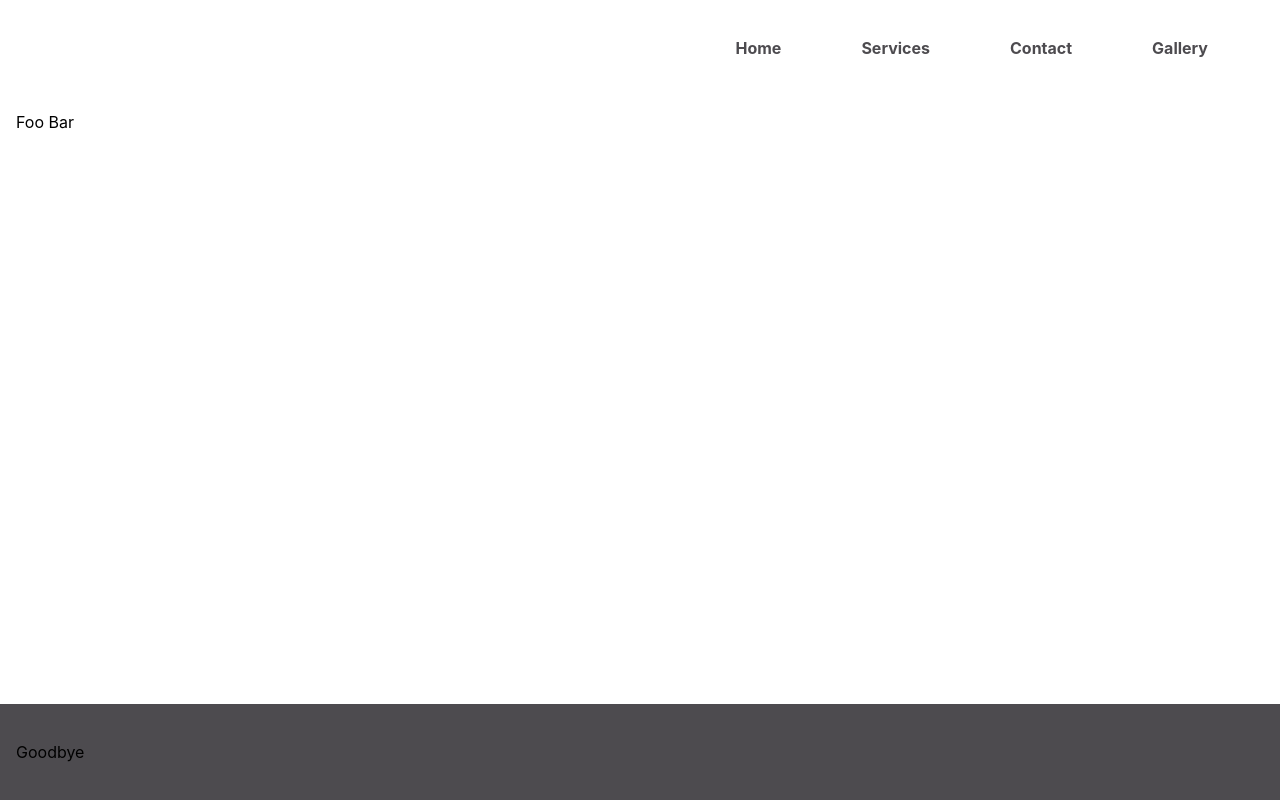
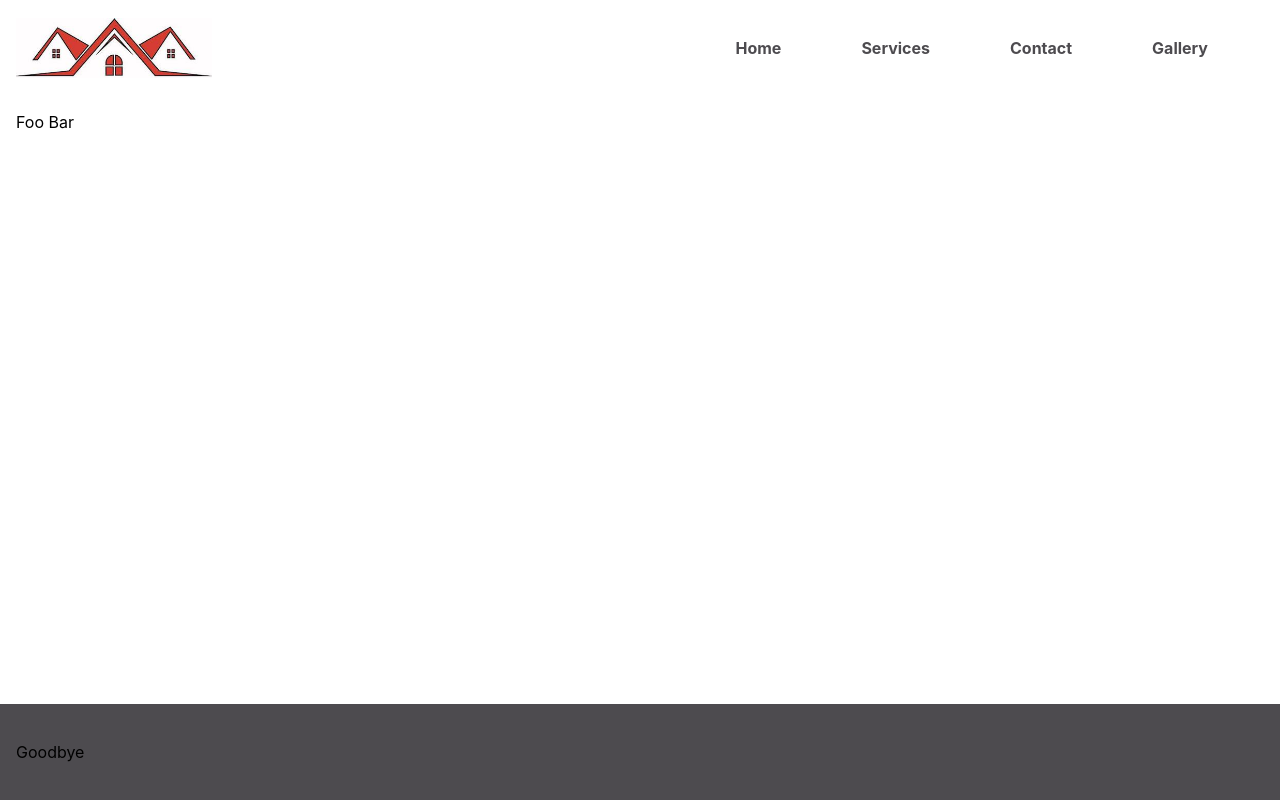
Before and after one commit to asholiver/mrg-construction, a React (Create React App) app: page / in a window 1280 px wide. Built offline with nearby package versions, Linux system fonts and the light colour scheme.

Commit message:
image component use

```diff
--- a/src/layout/Page/Page.js
+++ b/src/layout/Page/Page.js
@@ -2,7 +2,8 @@ import React, { Fragment, Component } from "react";
 import "./Page.css";
 import settings from "./../../css/Settings.css";
 import { Header, Main, Footer } from "..";
-import { Menu, MenuButton } from "./../../components";
+import { Menu, MenuButton, Image } from "./../../components";
+import logo from "./../../logo.jpg";
 
 class Page extends Component {
   updateDimensions = this.updateDimensions.bind(this);
@@ -17,7 +18,6 @@ class Page extends Component {
   updateDimensions() {
     const pxToEm = window.innerWidth / 16;
     if (pxToEm > settings.breakPoint) {
-      console.log("updating");
       this.setState({ activeMenu: false });
     }
   }
@@ -31,6 +31,7 @@ class Page extends Component {
     return (
       <Fragment>
         <Header>
+          <Image alt="company logo" src={logo} />
           <MenuButton onClick={this.toggleMenu} isActive={activeMenu} />
           <Menu isActive={activeMenu} />
         </Header>
```
